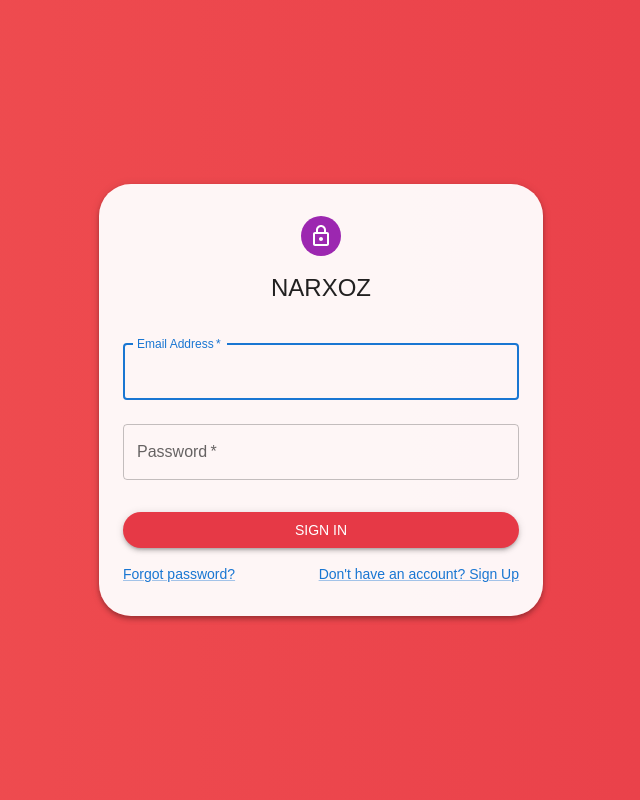
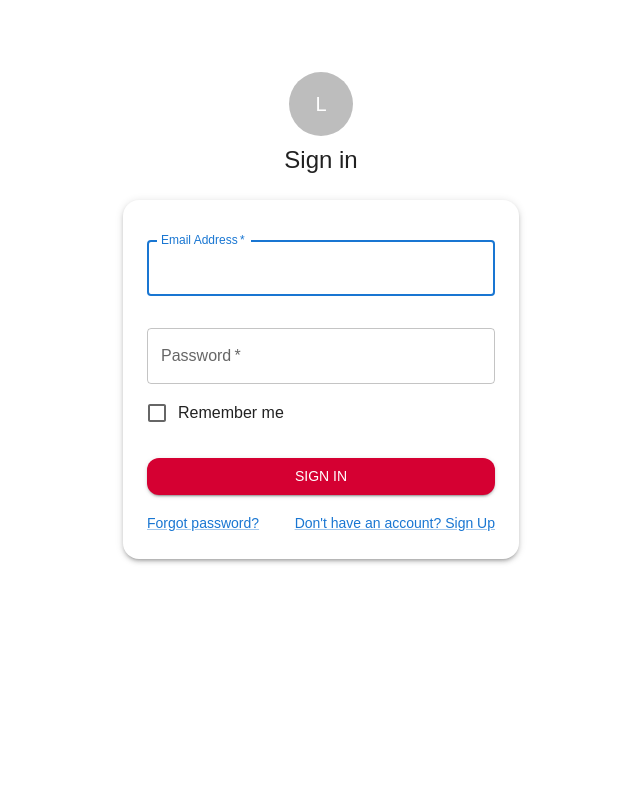
Before and after one commit to Colossus-dev/Narxoz-Student-Life, a React (Create React App) app in the folder front/: page /login in a window 1280 px wide. Shown: the whole page, without its empty margins (319-959 px from the left). Built offline with nearby package versions, Linux system fonts and the light colour scheme.

Commit message:
updated by Tumar1

```diff
--- a/front/src/auth/login.js
+++ b/front/src/auth/login.js
@@ -1,8 +1,16 @@
 import React from 'react';
 import { createTheme, ThemeProvider } from '@mui/material/styles';
-import { Avatar, Button, CssBaseline, TextField, Link, Grid, Box, Typography, Container } from '@mui/material';
-import LockOutlinedIcon from '@mui/icons-material/LockOutlined';
-import { motion } from 'framer-motion';
+import Avatar from '@mui/material/Avatar';
+import Button from '@mui/material/Button';
+import CssBaseline from '@mui/material/CssBaseline';
+import TextField from '@mui/material/TextField';
+import FormControlLabel from '@mui/material/FormControlLabel';
+import Checkbox from '@mui/material/Checkbox';
+import Link from '@mui/material/Link';
+import Grid from '@mui/material/Grid';
+import Box from '@mui/material/Box';
+import Typography from '@mui/material/Typography';
+import Container from '@mui/material/Container';
 
 const theme = createTheme({
     typography: {
@@ -10,46 +18,108 @@ const theme = createTheme({
     },
 });
 
+function Copyright() {
+    return (
+        <Typography variant="body2" color="text.secondary" align="center">
+            {'Copyright © '}
+            <Link color="inherit" href="https://mui.com/">
+                Your Website
+            </Link>{' '}
+            {new Date().getFullYear()}
+            {'.'}
+        </Typography>
+    );
+}
+
 export default function SignIn() {
     return (
         <ThemeProvider theme={theme}>
+            <Container component="main" maxWidth="xs">
+                <CssBaseline />
                 <Box
                     sx={{
+                        marginTop: 8,
                         display: 'flex',
-                    height: '100vh',
+                        flexDirection: 'column',
                         alignItems: 'center',
-                    justifyContent: 'center',
-                    background: 'linear-gradient(270deg, #E63946, #FF6F61, #E63946)',
-                    backgroundSize: '600% 600%',
-                    animation: 'gradientAnimation 15s ease infinite'
                     }}
                 >
-                <motion.div initial={{ scale: 0.9 }} animate={{ scale: 1 }} transition={{ duration: 0.5 }}>
-                    <Container component="main" maxWidth="xs" sx={{ p: 4, borderRadius: 8, boxShadow: 4, bgcolor: 'rgba(255, 255, 255, 0.95)' }}>
-                        <CssBaseline />
-                        <Box sx={{ display: 'flex', flexDirection: 'column', alignItems: 'center', borderRadius: 8 }}>
-                            <Avatar sx={{ bgcolor: 'secondary.main', mb: 2, borderRadius: '50%' }}>
-                                <LockOutlinedIcon />
-                            </Avatar>
-                            <Typography component="h1" variant="h5" gutterBottom>
-                                NARXOZ
+                    <Avatar sx={{ m: 1, width: 64, height: 64 }} src="/favicon.ico" alt="Logo" />
+                    <Typography component="h1" variant="h5">
+                        Sign in
                     </Typography>
-                            <Box component="form" noValidate sx={{ mt: 2, borderRadius: 8 }}>
-                                <TextField margin="normal" required fullWidth label="Email Address" autoComplete="email" autoFocus sx={{ borderRadius: 8 }} />
-                                <TextField margin="normal" required fullWidth label="Password" type="password" autoComplete="current-password" sx={{ borderRadius: 8 }} />
-                                <Button type="submit" fullWidth variant="contained" sx={{ mt: 3, mb: 2, bgcolor: '#E63946', '&:hover': { bgcolor: 'darkred' }, borderRadius: 8, boxShadow: 3 }} component={motion.div} whileHover={{ scale: 1.05 }} whileTap={{ scale: 0.95 }}>
+                    <Box
+                        sx={{
+                            mt: 3,
+                            p: 3,
+                            boxShadow: 3,
+                            borderRadius: 4,
+                            bgcolor: 'background.paper'
+                        }}
+                    >
+                        <TextField
+                            margin="normal"
+                            required
+                            fullWidth
+                            id="email"
+                            label="Email Address"
+                            name="email"
+                            autoComplete="email"
+                            autoFocus
+                            sx = {{ mb:2}}
+
+                        />
+                        <TextField
+                            margin="normal"
+                            required
+                            fullWidth
+                            name="password"
+                            label="Password"
+                            type="password"
+                            id="password"
+                            autoComplete="current-password"
+                            sx={{
+                                '& .MuiOutlinedInput-root': {
+                                    '& fieldset': {
+                                        borderWidth: '0.5px',
+                                    },
+                                },
+                            }}                        />
+                        <FormControlLabel
+                            control={<Checkbox value="remember" color="primary" />}
+                            label="Remember me"
+                        />
+                        <Button
+                            type="submit"
+                            fullWidth
+                            variant="contained"
+                            sx={{
+                                mt: 3,
+                                mb: 2,
+                                bgcolor: '#D50032', '&:hover': { bgcolor: 'darkred' },
+                                fontFamily: 'Gotham Medium, Arial, sans-serif',
+                                borderRadius: 3
+                            }}
+                        >
                             Sign In
                         </Button>
-                                <Grid container justifyContent="space-between" sx={{ borderRadius: 8 }}>
-                                    <Link href="#" variant="body2">Forgot password?</Link>
-                                    <Link href="#" variant="body2">Don't have an account? Sign Up</Link>
+                        <Grid container>
+                            <Grid item xs>
+                                <Link href="#" variant="body2">
+                                    Forgot password?
+                                </Link>
+                            </Grid>
+                            <Grid item>
+                                <Link href="#" variant="body2">
+                                    {"Don't have an account? Sign Up"}
+                                </Link>
+                            </Grid>
                         </Grid>
                     </Box>
                 </Box>
+                <Box mt={8}>
+                </Box>
             </Container>
-                </motion.div>
-            </Box>
-            <style>{`@keyframes gradientAnimation {0% {background-position:0% 50%;}50% {background-position:100% 50%;}100% {background-position:0% 50%;}}`}</style>
         </ThemeProvider>
     );
 }
```
Lines whose indentation alone changed are shown as unchanged.
